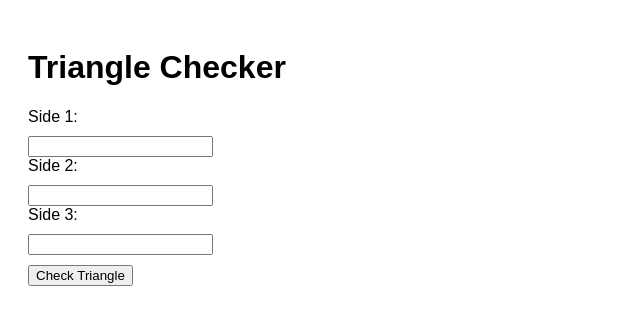
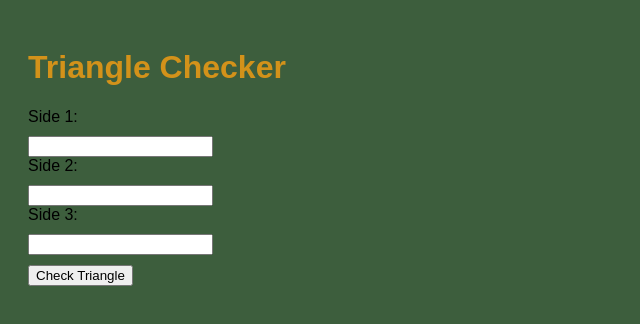
Before and after one commit to RLemmond/Triangle, a plain HTML site: page index.html in a window 1280 px wide. Shown: the whole page, without its empty margins (0-640 px from the left). Drawn offline with Linux system fonts and the light colour scheme.

Commit message:
add background

```diff
--- a/css/styles.css
+++ b/css/styles.css
@@ -1,6 +1,13 @@
 body {
   font-family: Arial, sans-serif;
   padding: 20px;
+  background-color: #3d5e3d;
+  /* pale green */
+}
+
+h1 {
+  color: #d3921a;
+  /* orangey yellow */
 }
 
 form {
```
